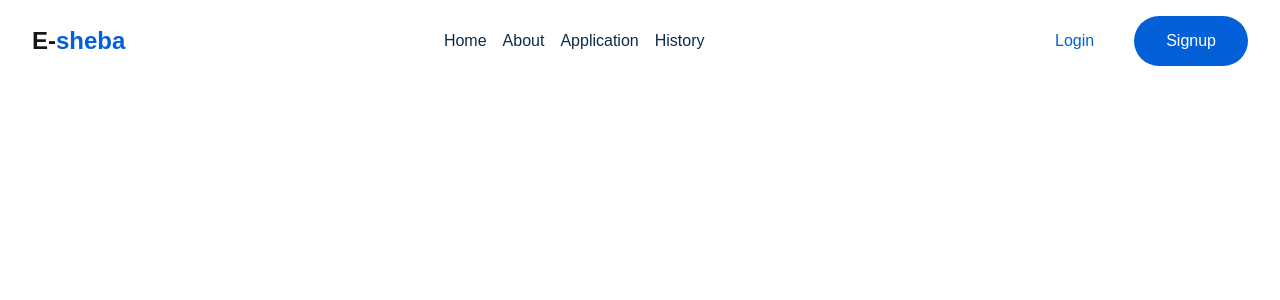
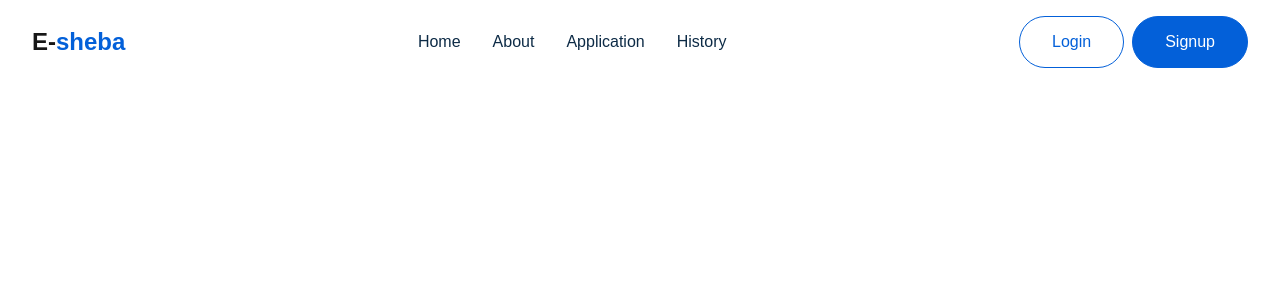
Before and after one commit to Hadi20Diab/DigitalHubFirstProject, a Next.js app in the folder my-app/: page / in a window 1280 px wide. Shown: the top 300 px of the page. Built offline with nearby package versions, Linux system fonts and the light colour scheme.

Commit message:
style: update Navbar component spacing and button border properties for improved layout consistency

```diff
--- a/my-app/app/components/navbar/Navbar.css
+++ b/my-app/app/components/navbar/Navbar.css
@@ -13,7 +13,7 @@
 }
 .row nav ul{
     display: flex;
-    gap: 1em;
+    gap: 2em;
 }
 .row nav ul li {
     list-style: none;
@@ -31,26 +31,30 @@
     color: var(--primary-color);
     border-bottom: var(--primary-color);
 }
+
 .button{
     padding: 1em 2em;
+    border: 1px solid;
     border-radius: 2em;
     text-decoration: none;
     transition: all 0.3s ease-in-out;
 }
 
 .button-1{
-    border: var(--primary-color);
+    border-color: var(--primary-color);
     color: var(--primary-color);
 }
 .button-2{
     background-color: var(--primary-color);
     color: white;
+    border-color: var(--primary-color);
 }
 .button-1:hover{
     background-color: var(--primary-color);
     color: white;
 }
 .button-2:hover{
-    border: var(--primary-color);
+    border-color: var(--primary-color);
     color: var(--primary-color);
+    background: transparent;
 }
```
